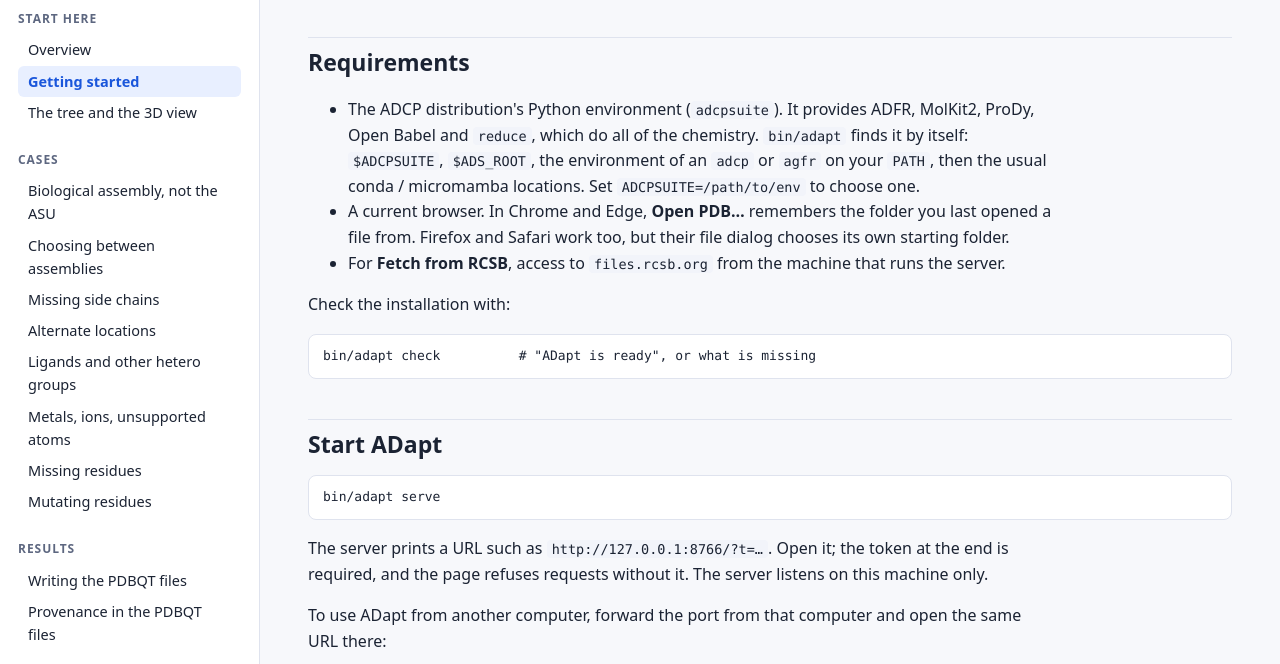
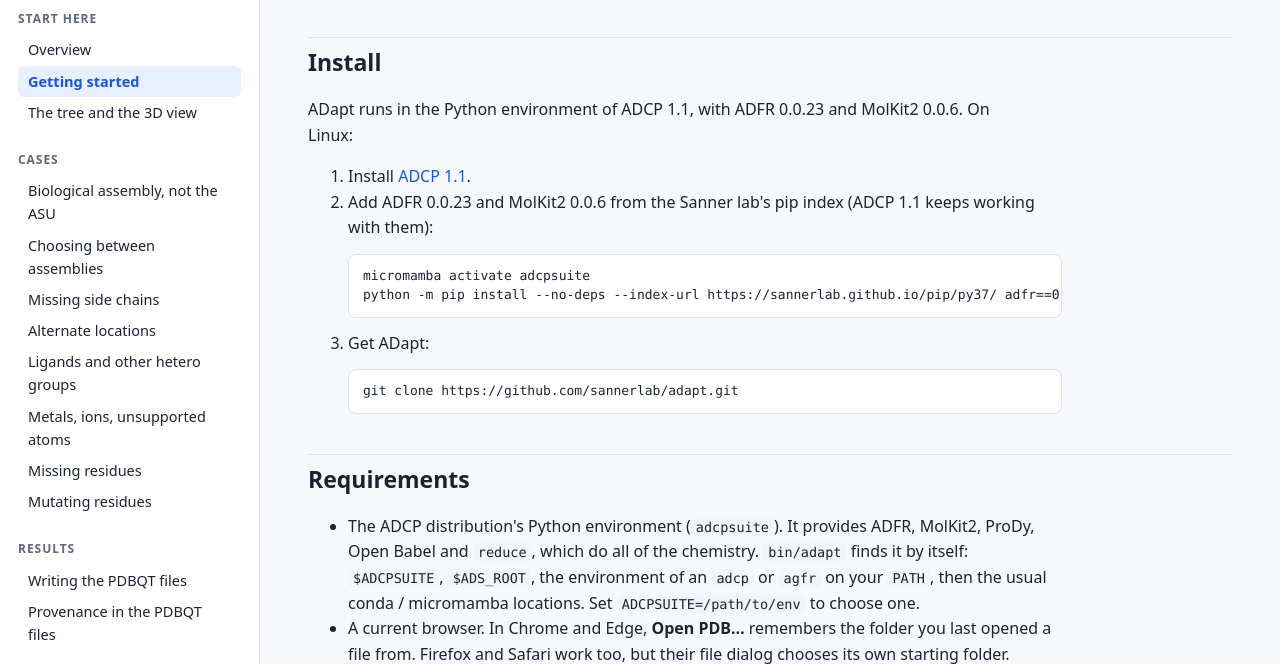
Before and after one commit to sannerlab/adapt, a plain HTML site: page docs/start.html in a window 1280 px wide. Shown: the part 110-774 px from the top of the page. Drawn offline with Linux system fonts and the light colour scheme.

Commit message:
Install instructions: ADCP 1.1, then ADFR 0.0.23 and MolKit2 0.0.6 from the public index
The two wheels are now on sannerlab.github.io/pip (beside the 1.1 ones),
so ADapt installs from public sources: tested in a fresh ADCP 1.1
environment, where adapt check is ready and the 71 tests pass.

Co-Authored-By: Claude Opus 5.5 <noreply@anthropic.com>

```diff
--- a/docs/start.html
+++ b/docs/start.html
@@ -34,6 +34,18 @@
 <h1>Getting started</h1>
 <p class="lead">Start the server, open the page it prints, and load a PDB entry.</p>
 
+<h2>Install</h2>
+<p>ADapt runs in the Python environment of ADCP 1.1, with ADFR 0.0.23 and MolKit2 0.0.6. On
+Linux:</p>
+<ol>
+<li>Install <a href="https://sannerlab.github.io/software/adcp/1.1/download.html">ADCP 1.1</a>.</li>
+<li>Add ADFR 0.0.23 and MolKit2 0.0.6 from the Sanner lab's pip index (ADCP 1.1 keeps working
+with them):
+<pre>micromamba activate adcpsuite
+python -m pip install --no-deps --index-url https://sannerlab.github.io/pip/py37/ adfr==0.0.23 molkit2==0.0.6</pre></li>
+<li>Get ADapt:
+<pre>git clone https://github.com/sannerlab/adapt.git</pre></li>
+</ol>
 <h2>Requirements</h2>
 <ul>
 <li>The ADCP distribution's Python environment (<code>adcpsuite</code>). It provides ADFR,
```
Also changed, not shown: docs/src/start.html (+12 -0 lines), 1 other file.
